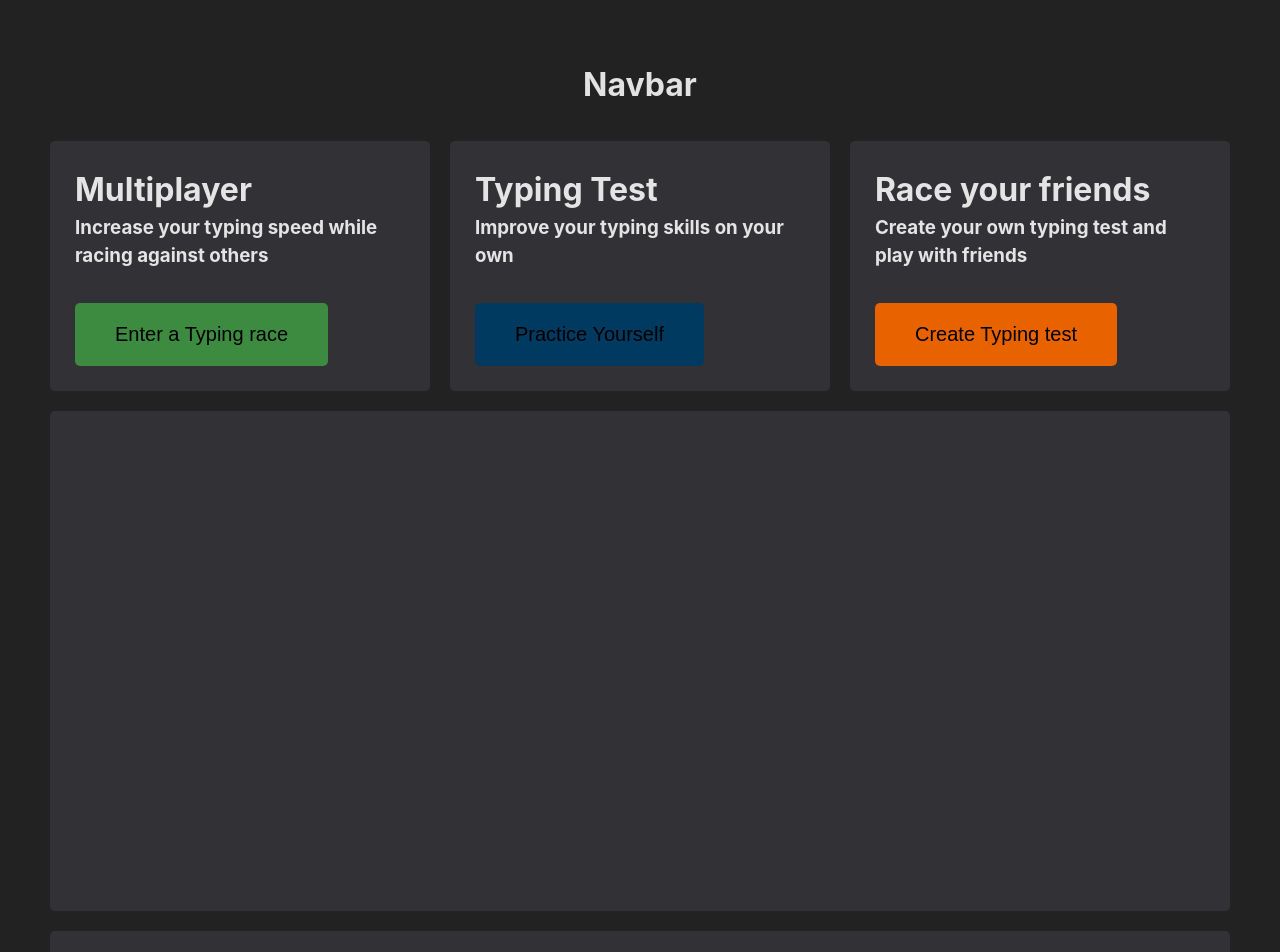
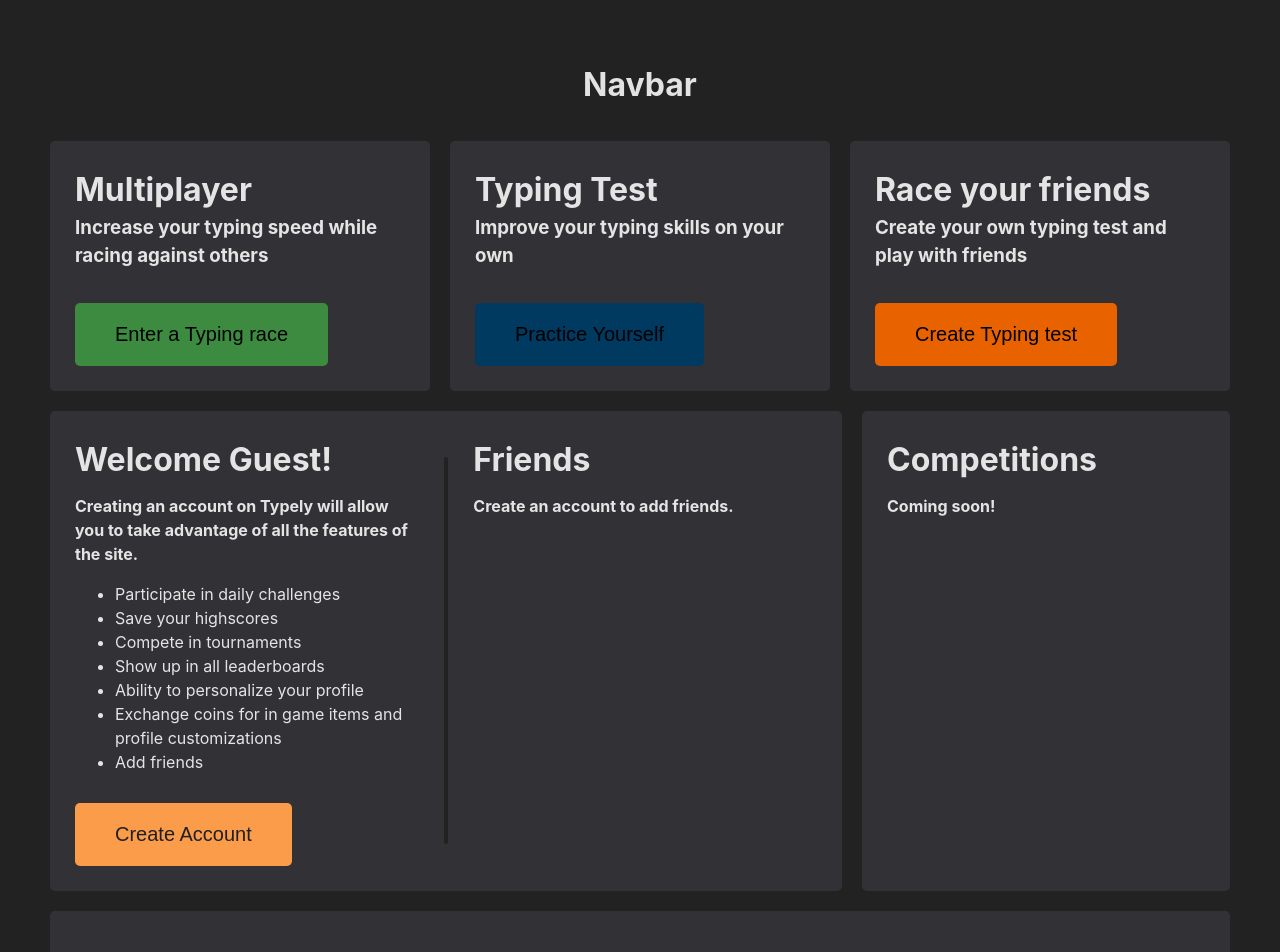
Before and after one commit to MisterCxmpy/typely-client, a React (Vite) app: page / in a window 1280 px wide. Shown: the top 952 px of the page. Built offline with nearby package versions, Linux system fonts and the light colour scheme.

Commit message:
more styling to home page

```diff
--- a/index.html
+++ b/index.html
@@ -6,7 +6,7 @@
     <meta name="viewport" content="width=device-width, initial-scale=1.0" />
     <title>Vite + React</title>
   </head>
-  <body>
+  <body style="transition: all 0.25s ease 0s, transform 0.05s ease 0s;">
     <div id="root"></div>
     <script type="module" src="/src/main.jsx"></script>
   </body>
--- a/src/pages/Home/index.jsx
+++ b/src/pages/Home/index.jsx
@@ -24,8 +24,32 @@ export default function Home() {
           <button className={styles["race-your-friends-btn"]}>Create Typing test</button>
         </div>
       </div>
-      <div className={styles["profile-panel"]}>
-
+      <div className={styles["information-panel"]}>
+        <div className={styles["profile-panel"]}>
+          <div className={styles["user"]}>
+            <h1>Welcome Guest!</h1>
+            <h4>Creating an account on Typely will allow you to take advantage of all the features of the site.</h4>
+            <ul>
+              <li>Participate in daily challenges</li>
+              <li>Save your highscores</li>
+              <li>Compete in tournaments</li>
+              <li>Show up in all leaderboards</li>
+              <li>Ability to personalize your profile</li>
+              <li>Exchange coins for in game items and profile customizations</li>
+              <li>Add friends</li>
+            </ul>
+            <button className={styles["create-account-btn"]}>Create Account</button>
+          </div>
+          <div className={styles["divider"]}></div>
+          <div className={styles["friends"]}>
+            <h1>Friends</h1>
+            <h4>Create an account to add friends.</h4>
+          </div>
+        </div>
+        <div className={styles["competitions-panel"]}>
+          <h1>Competitions</h1>
+          <h4>Coming soon!</h4>
+        </div>
       </div>
       <div className={styles["leaderboard-panel"]}>
 
--- a/src/pages/Home/index.module.css
+++ b/src/pages/Home/index.module.css
@@ -47,11 +47,68 @@
   background: #e86200;
 }
 
-.profile-panel {
+.information-panel {
+  display: flex;
   height: 500px;
+  flex-direction: row;
+}
+.information-panel .profile-panel {
+  text-align: start;
   background: #323236;
+  margin: 10px;
+  width: 70%;
   border-radius: 5px;
+  padding: 25px;
+  display: flex;
+  flex-direction: row;
+}
+.information-panel .profile-panel .user, .information-panel .profile-panel .friends {
+  display: flex;
+  flex-direction: column;
+  width: 50%;
+}
+.information-panel .profile-panel .user > h1, .information-panel .profile-panel .friends > h1 {
+  margin: 0;
+  margin-bottom: 10px;
+}
+.information-panel .profile-panel .user > h4, .information-panel .profile-panel .friends > h4 {
+  margin: 0;
+}
+.information-panel .profile-panel .user .create-account-btn {
+  width: -moz-fit-content;
+  width: fit-content;
+  padding: 1.25rem 2.5rem;
+  font-size: 20px;
+  border-radius: 5px;
+  border: none;
+  margin-top: auto;
+  font-weight: 500;
+  cursor: pointer;
+  background: #fb9c4a;
+  color: #202020;
+}
+.information-panel .profile-panel .divider {
+  height: 90%;
+  width: 5px;
+  border-radius: 5px;
+  background: #222223;
+  align-self: center;
+  margin: 0 25px;
+}
+.information-panel .competitions-panel {
+  background: #323236;
   margin: 10px;
+  width: 30%;
+  border-radius: 5px;
+  text-align: start;
+  padding: 25px;
+}
+.information-panel .competitions-panel > h1 {
+  margin: 0;
+  margin-bottom: 10px;
+}
+.information-panel .competitions-panel > h4 {
+  margin: 0;
 }
 
 .leaderboard-panel {
--- a/src/pages/Home/index.module.scss
+++ b/src/pages/Home/index.module.scss
@@ -52,11 +52,79 @@
   }
 }
 
-.profile-panel {
+.information-panel {
+  display: flex;
   height: 500px;
-  background: #323236;
-  border-radius: 5px;
-  margin: 10px;
+  flex-direction: row;
+
+  .profile-panel {
+    text-align: start;
+    background: #323236;
+    margin: 10px;
+    width: 70%;
+    border-radius: 5px;
+    padding: 25px;
+    display: flex;
+    flex-direction: row;
+
+    .user, .friends {
+      display: flex;
+      flex-direction: column;
+      width: 50%;
+
+      > h1 {
+        margin: 0;
+        margin-bottom: 10px;
+      }
+
+      > h4 {
+        margin: 0;
+      }
+    }
+
+    .user {
+
+      .create-account-btn {
+        width: fit-content;
+        padding: 1.25rem 2.5rem;
+        font-size: 20px;
+        border-radius: 5px;
+        border: none;
+        margin-top: auto;
+        font-weight: 500;
+        cursor: pointer;
+        background: #fb9c4a;
+        color: #202020;
+      }
+    }
+
+    .divider {
+      height: 90%;
+      width: 5px;
+      border-radius: 5px;
+      background: #222223;
+      align-self: center;
+      margin: 0 25px;
+    }
+  }
+
+  .competitions-panel {
+    background: #323236;
+    margin: 10px;
+    width: 30%;
+    border-radius: 5px;
+    text-align: start;
+    padding: 25px;
+
+    > h1 {
+      margin: 0;
+      margin-bottom: 10px;
+    }
+
+    > h4 {
+      margin: 0;
+    }
+  }
 }
 
 .leaderboard-panel {
```
Also changed, not shown: 1 other file (tests, documents, lock files or other folders).
